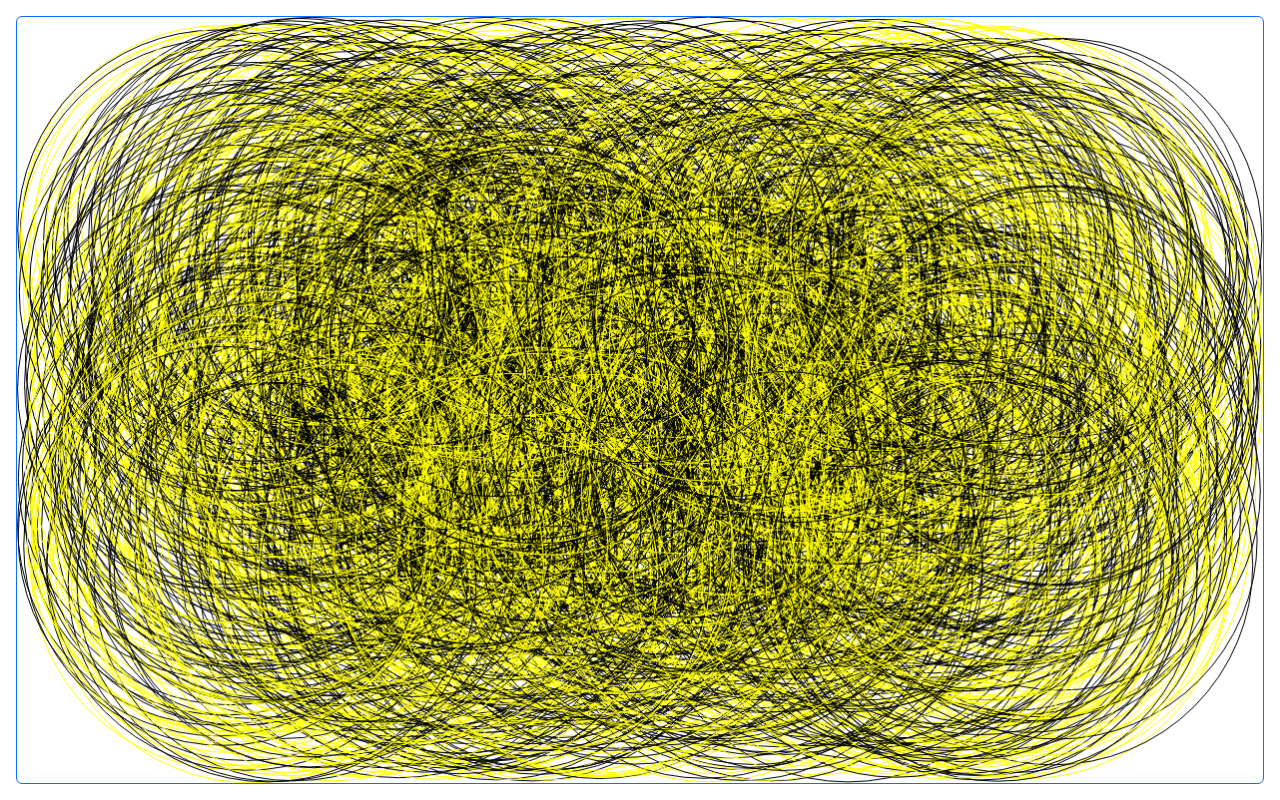
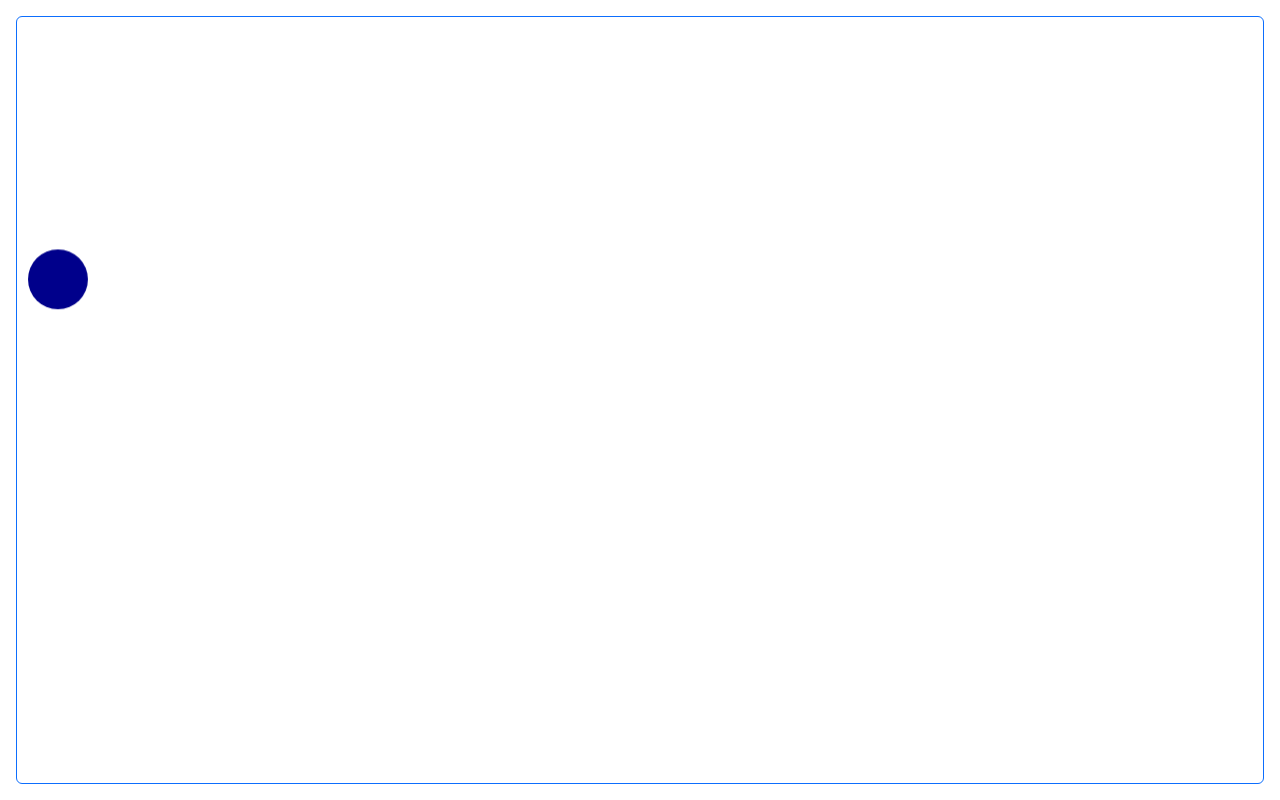
Before and after one commit to netrolite/graph-builder, a React (Vite) app: page / in a window 1280 px wide. Built offline with nearby package versions, Linux system fonts and the light colour scheme.

Commit message:
class Circle

```diff
--- a/src/App.jsx
+++ b/src/App.jsx
@@ -1,4 +1,4 @@
-import { useEffect, useRef } from "react"
+import { createContext, useEffect, useRef } from "react"
 
 export default function App() {
 	const canvasRef = useRef();
@@ -6,40 +6,56 @@ export default function App() {
     useEffect(() => {
 		window.addEventListener("resize", update);
 		update();
-
-      window.setInterval(() => {
-          paint(canvasRef.current.getContext("2d"))
-      }, 10)
-
 		return () => {
 			window.removeEventListener("resize", update);
 		}
 	}, [])
 
+	class Circle {
+		constructor(canvas, c, radius, velocity) {
+			this.canvas = canvas;
+			this.c = c;
+			this.radius = radius;
+			this.velocity = velocity;
+			this.x = Math.trunc(Math.random() * (this.canvas.width - radius * 2) + radius);
+			this.y = Math.trunc(Math.random() * (this.canvas.height - radius * 2) + radius);
+			this.dx = Math.trunc((Math.random() - 0.5) * this.velocity);
+			this.dy = Math.trunc((Math.random() - 0.5) * this.velocity);
+		}
 
-   function paint(ctx) {
-		generateCircles(canvasRef.current, 1, 200, ["black", "yellow"], 1);
+		draw() {
+			this.c.fillStyle = "darkblue";
+			this.c.beginPath();
+			this.c.arc(this.x, this.y, this.radius, 0, Math.PI * 2);
+			this.c.fill();
+		}
 
-		function generateCircles(canvas, amount, radius, colors, lineWidth) {
-			ctx.lineWidth = lineWidth;
+		update() {
+			if (this.x < this.radius || this.x > this.canvas.offsetWidth - this.radius) {
+				this.dx = -this.dx;
+			}
 
-			for (let i = 0; i < amount; i++) {
-				ctx.beginPath();
-				ctx.strokeStyle = colors[Math.floor(Math.random() * colors.length)];
+			if (this.y < this.radius || this.y > this.canvas.offsetHeight - this.radius) {
+				this.dy = -this.dy;
+			}
 
-				ctx.arc(
-					Math.random() * (canvas.width - radius * 2) + radius,
-					Math.random() * (canvas.height - radius * 2) + radius,
-					radius,
-					0,
-					Math.PI * 2
-				);
-				ctx.stroke();
-			}
+			this.x += this.dx;
+			this.y += this.dy;
 		}
 	}
 
+	function draw(canvas) {
+		let circle = new Circle(canvas, canvas.getContext("2d"), 30, 10);
+		circle.draw();
 
+		// BUG: changing x or y doesn't re-draw the circle
+		function animate() {
+			console.log("animate");
+			requestAnimationFrame(animate);
+			circle.update();
+		}
+		animate();
+	}
 
 	function resizeCanvas(canvas) {
 		canvas.style.width = "100%";
@@ -50,14 +66,14 @@ export default function App() {
 
 	function update() {
 		resizeCanvas(canvasRef.current);
-			paint(canvasRef.current.getContext("2d"));
+		draw(canvasRef.current);
 	}
 
     return (
 		<main className="container-fluid p-3">
             <canvas
 				ref={canvasRef}
-				onClick={() => paint(canvasRef.current.getContext("2d"))}
+				onClick={() => paint(canvasRef.current, canvasRef.current.getContext("2d"))}
 				className="border border-primary rounded"
 			/>
 		</main>
```
Lines whose indentation alone changed are shown as unchanged.
